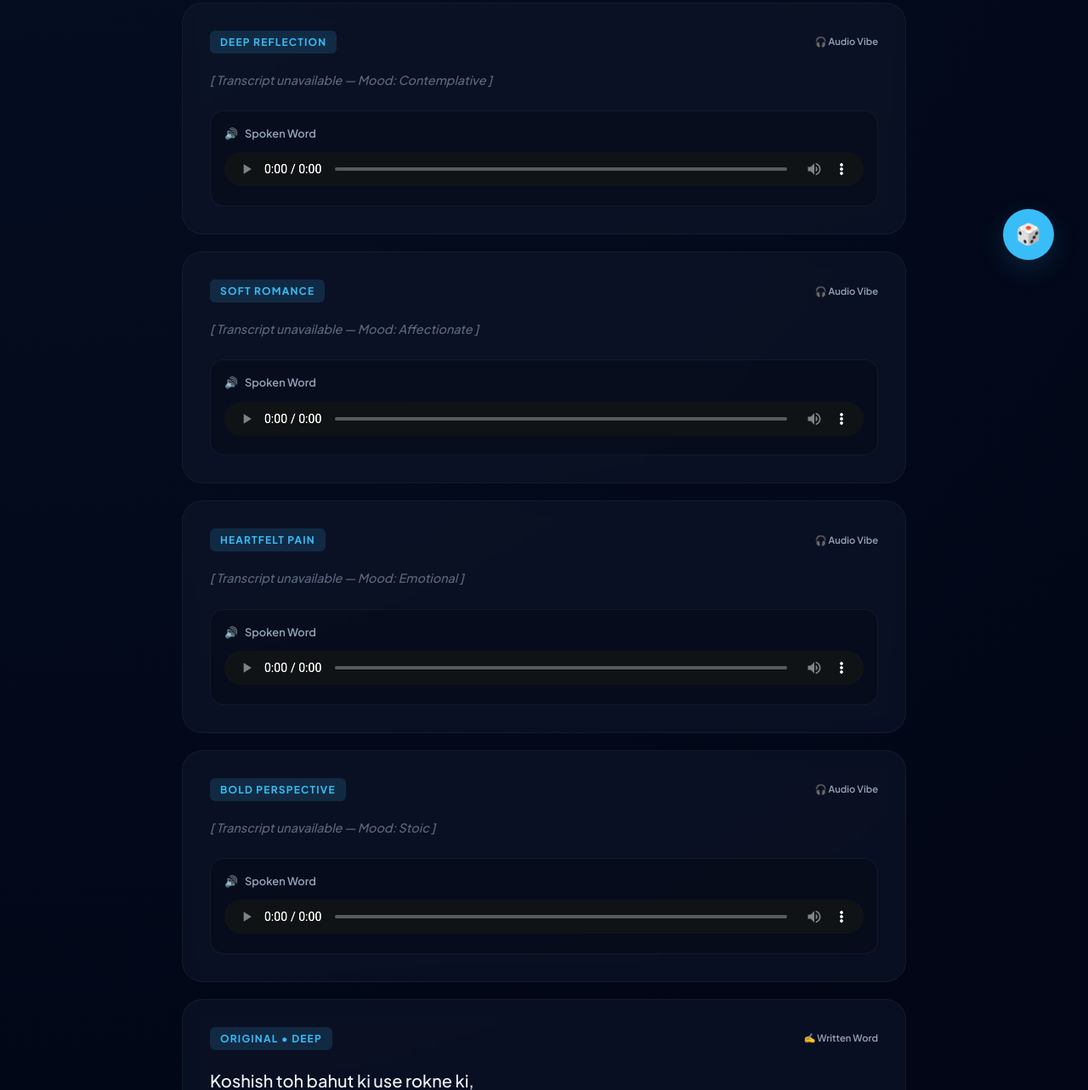
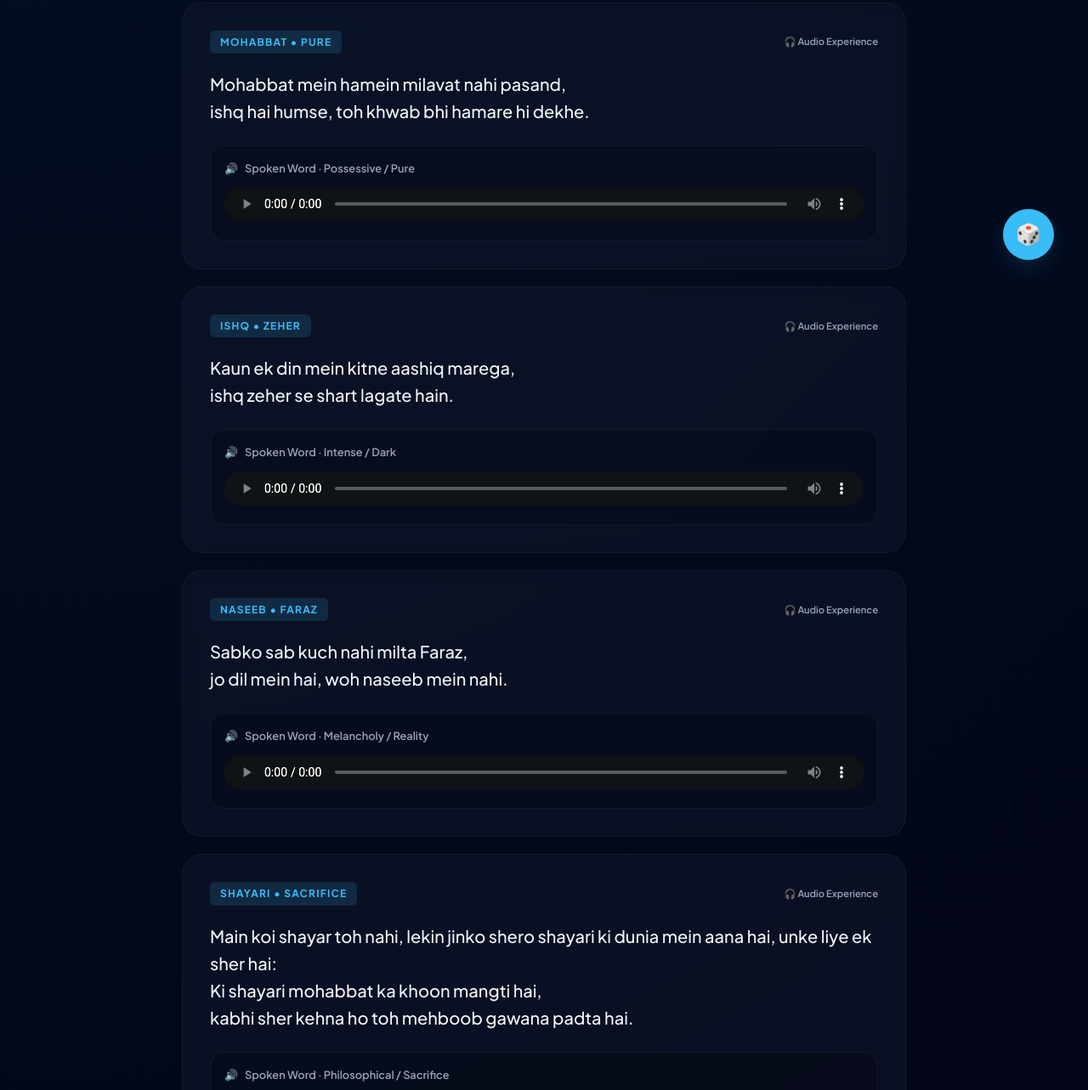
Before and after one commit to the-vibe-coder-69/www, a website: page shayari.html in a window 1280 px wide. Shown: the part 454-1737 px from the top of the page at 85% size. Drawn offline with Linux system fonts and the light colour scheme.

Commit message:
feat: add Hindi transcripts for Shayari audio and refine UI
- Added provided Hindi transcripts for all audio entries
- Updated mood labels to match the tone of the recordings
- Refined the audio experience UI by removing 'unavailable' placeholders

```diff
--- a/shayari.html
+++ b/shayari.html
@@ -296,34 +296,39 @@
 <script>
 // The Data Fusion - Decoupled and Labeled
 const shayaris = [
-  // --- Audio Entries (Placeholder Transcripts + Mood Guesses) ---
+  // --- Audio Entries (With Correct Hindi Transcripts) ---
   {
     type: "audio",
-    tag: "Deep Reflection",
-    text: "", // Proper transcript placeholder
+    tag: "Mohabbat • Pure",
+    text: `Mohabbat mein hamein milavat nahi pasand,
+ishq hai humse, toh khwab bhi hamare hi dekhe.`,
     audio: "audio/samaksh-1.mp3",
-    mood: "Contemplative"
+    mood: "Possessive / Pure"
   },
   {
     type: "audio",
-    tag: "Soft Romance",
-    text: "", // Proper transcript placeholder
+    tag: "Ishq • Zeher",
+    text: `Kaun ek din mein kitne aashiq marega,
+ishq zeher se shart lagate hain.`,
     audio: "audio/samaksh-2.mp3",
-    mood: "Affectionate"
+    mood: "Intense / Dark"
   },
   {
     type: "audio",
-    tag: "Heartfelt Pain",
-    text: "", // Proper transcript placeholder
+    tag: "Naseeb • Faraz",
+    text: `Sabko sab kuch nahi milta Faraz,
+jo dil mein hai, woh naseeb mein nahi.`,
     audio: "audio/samaksh-3.mp3",
-    mood: "Emotional"
+    mood: "Melancholy / Reality"
   },
   {
     type: "audio",
-    tag: "Bold Perspective",
-    text: "", // Proper transcript placeholder
+    tag: "Shayari • Sacrifice",
+    text: `Main koi shayar toh nahi, lekin jinko shero shayari ki dunia mein aana hai, unke liye ek sher hai:
+Ki shayari mohabbat ka khoon mangti hai,
+kabhi sher kehna ho toh mehboob gawana padta hai.`,
     audio: "audio/samaksh-4.mp3",
-    mood: "Stoic"
+    mood: "Philosophical / Sacrifice"
   },
 
   // --- Text-Only Entries (Standalone Poetry) ---
@@ -402,11 +407,11 @@ function render(data) {
       contentHTML = `
         <div class="tag-row">
           <span class="tag">${s.tag}</span>
-          <span class="type-badge">🎧 Audio Vibe</span>
+          <span class="type-badge">🎧 Audio Experience</span>
         </div>
-        <div class="text empty-transcript">[ Transcript unavailable — Mood: ${s.mood} ]</div>
+        <div class="text">${s.text}</div>
         <div class="audio-container">
-          <div class="audio-label"><span>🔊</span> Spoken Word</div>
+          <div class="audio-label"><span>🔊</span> Spoken Word · ${s.mood}</div>
           <audio controls src="${s.audio}"></audio>
         </div>
       `;
```
